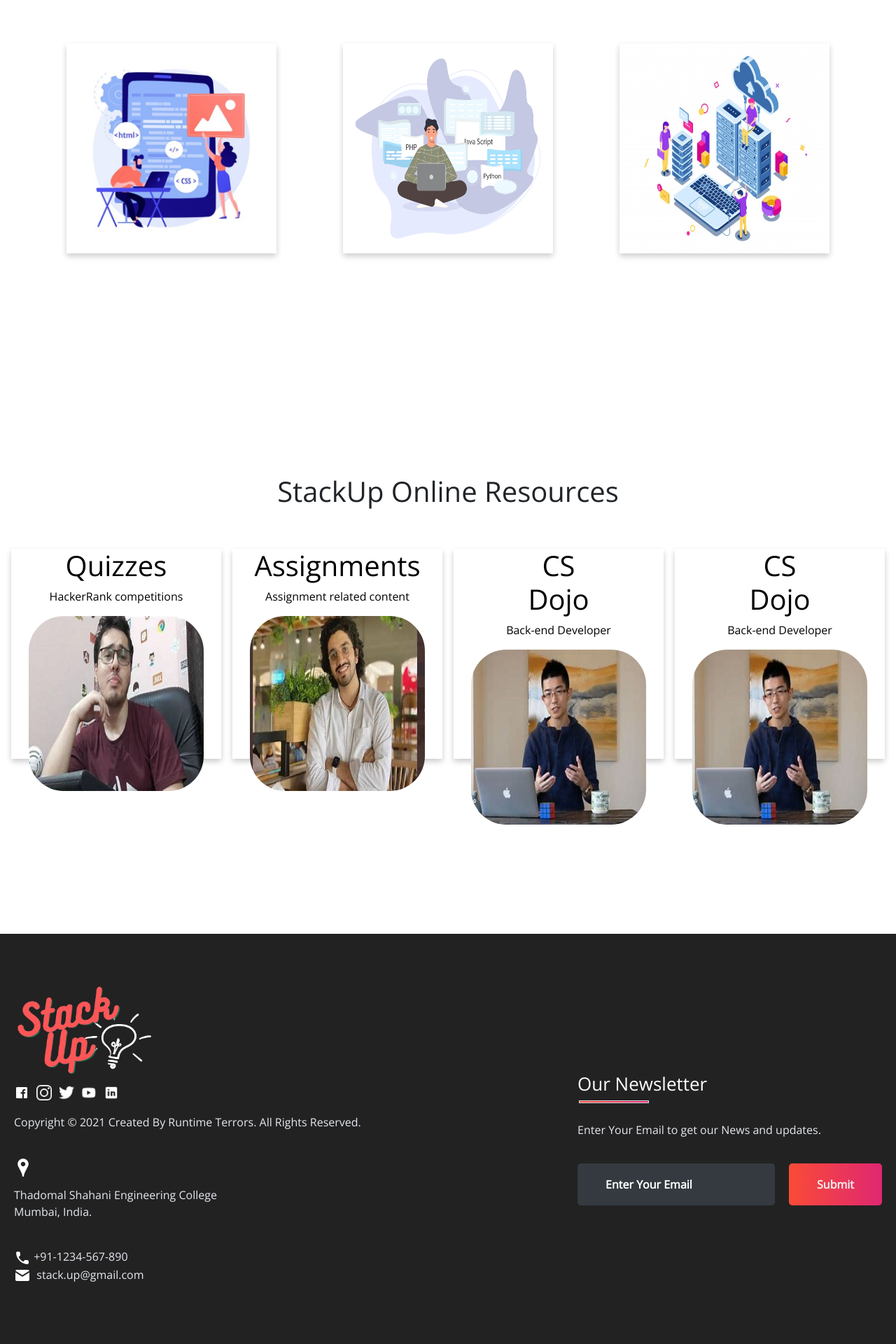
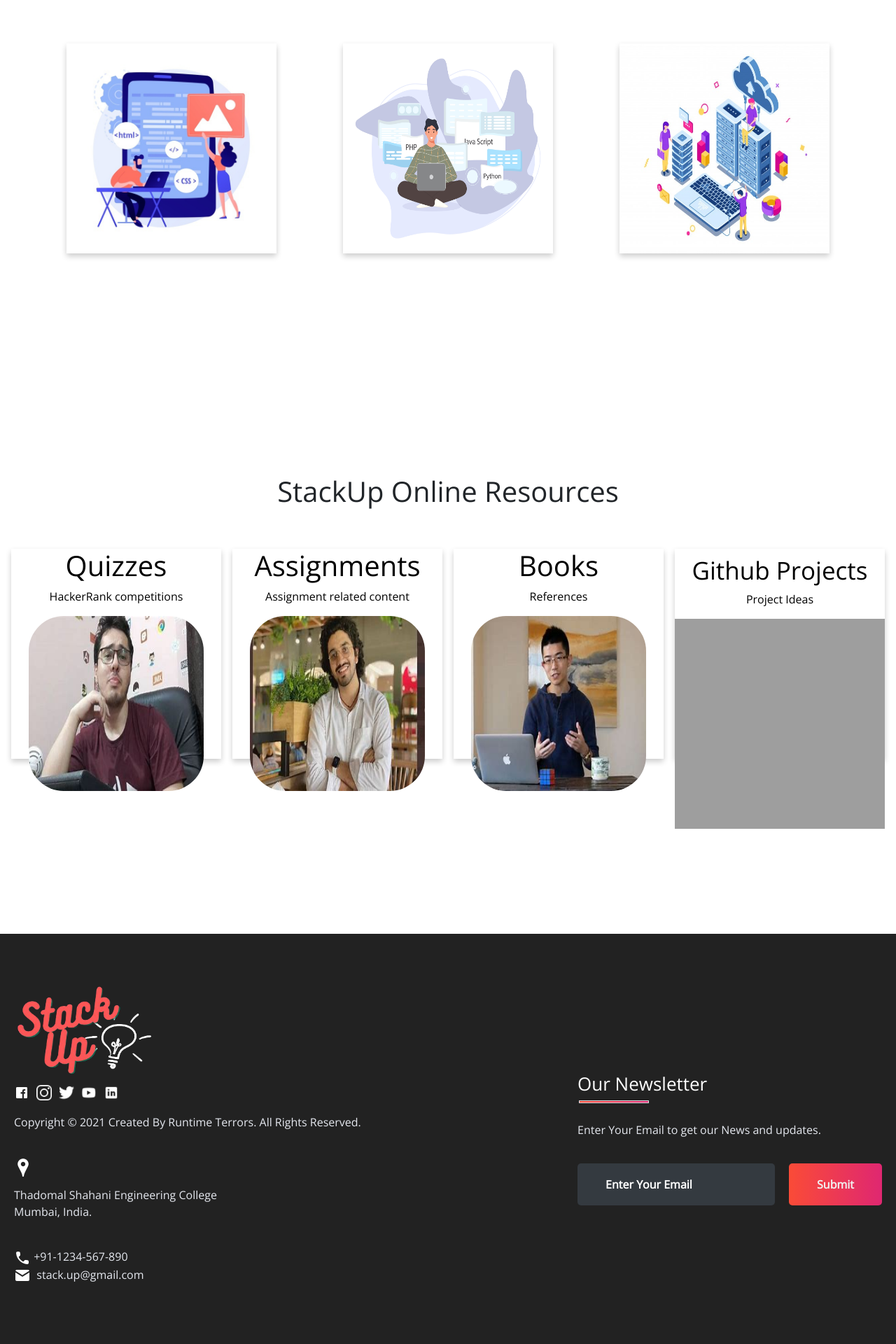
Before and after one commit to RuntimeTerrorCSHTN-08/RuntimeTerror_CSHTN-08, a Django app: page / in a window 1280 px wide. Shown: the part 794-2714 px from the top of the page at 70% size. Run offline with Django 3.2, Linux system fonts and the light colour scheme; the visitor is signed in with stand-in values (Sample User, id 1); some libraries are stand-ins or nearby versions; grey boxes are pictures that could not be loaded.

Commit message:
git card css done

```diff
--- a/learningApp/static/css/style.css
+++ b/learningApp/static/css/style.css
@@ -507,6 +507,54 @@ padding: 40px;
 	padding: 10px;
 }
 
+/* Quiz Cards */
+.flip-card {
+	background-color: transparent;
+	width: 300px;
+	height: 300px;
+	perspective: 1000px;
+  }
+
+  .flip-card-inner {
+	position: relative;
+	width: 100%;
+	height: 100%;
+	text-align: center;
+	transition: transform 0.6s;
+	transform-style: preserve-3d;
+	box-shadow: 0 4px 8px 0 rgba(0,0,0,0.2);
+  }
+
+  .flip-card:hover .flip-card-inner {
+	transform: rotateY(180deg);
+  }
+
+  .flip-card-front, .flip-card-back {
+	position: absolute;
+	width: 100%;
+	height: 100%;
+	-webkit-backface-visibility: hidden;
+	backface-visibility: hidden;
+  }
+
+  .flip-card-front {
+	background-color: white;
+	color: black;
+  }
+
+  .flip-card-h1{
+	font-size: 35px;
+	margin-top: 10px;
+  }
+
+  .flip-card-back {
+	  display: flex;
+	  flex-direction: column;
+	background-color: white;
+	color: black;
+	transform: rotateY(180deg);
+  }
+
 /*FOOTER*/
 footer {
 	color: #E5E8EF;
--- a/learningApp/templates/landing.html
+++ b/learningApp/templates/landing.html
@@ -94,18 +94,33 @@
     <div class="teams-flip-card">
       <div class="teams-flip-card-inner">
         <div class="teams-flip-card-front">
-          <h1>CS <br> Dojo</h1>
-          <p>Back-end Developer</p>
+          <h1>Books</h1>
+          <p>References</p>
           <img src="static\images\cs_dojo.jfif" alt="Avatar" style="width:250px;height:250px;  border-radius: 50px;">
         </div>
       </div>
     </div>
-    <div class="teams-flip-card">
+    <!-- <div class="teams-flip-card">
       <div class="teams-flip-card-inner">
         <div class="teams-flip-card-front">
-          <h1>CS <br> Dojo</h1>
-          <p>Back-end Developer</p>
-          <img src="static\images\cs_dojo.jfif" alt="Avatar" style="width:250px;height:250px;  border-radius: 50px;">
+          <h1>Github Projects</h1>
+          <p>Project Ideas</p>
+          <a target="_blank" href="https://github.com/KJY93/Project-4-Django-FullStack-Web-Development">
+          <img src="static\images\cs_dojo.jfif" alt="Avatar" style="width:250px;height:250px; margin-left: 25px;  border-radius: 50px;"></a>
+        </div>
+      </div>
+    </div> -->
+    <div class="flip-card">
+      <div class="flip-card-inner">
+        <div class="flip-card-front">
+          <h1 class="flip-card-h1">Github Projects</h1>
+          <p>Project Ideas</p>
+          <img src="img_avatar.png" alt="Avatar" style="width:300px;height:300px;">
+        </div>
+        <div class="flip-card-back">
+          <h1 class="flip-card-h1">Github Projects</h1>
+          <p>Project Ideas</p>
+          <a target="_blank" href="https://github.com/KJY93/Project-4-Django-FullStack-Web-Development">Book Store - Django Project </a>
         </div>
       </div>
     </div>
@@ -115,7 +130,7 @@
 <div class="team-section" id="team-navigation">
   <br /> <br /> <br /> <br />
   <div class="section-name">
-    <h1 align="center">StackUp's Amazing Team</h1>
+    <h1 style="text-align:center;">StackUp's Amazing Team</h1>
   </div>
 
   <div class="card-container">
```
